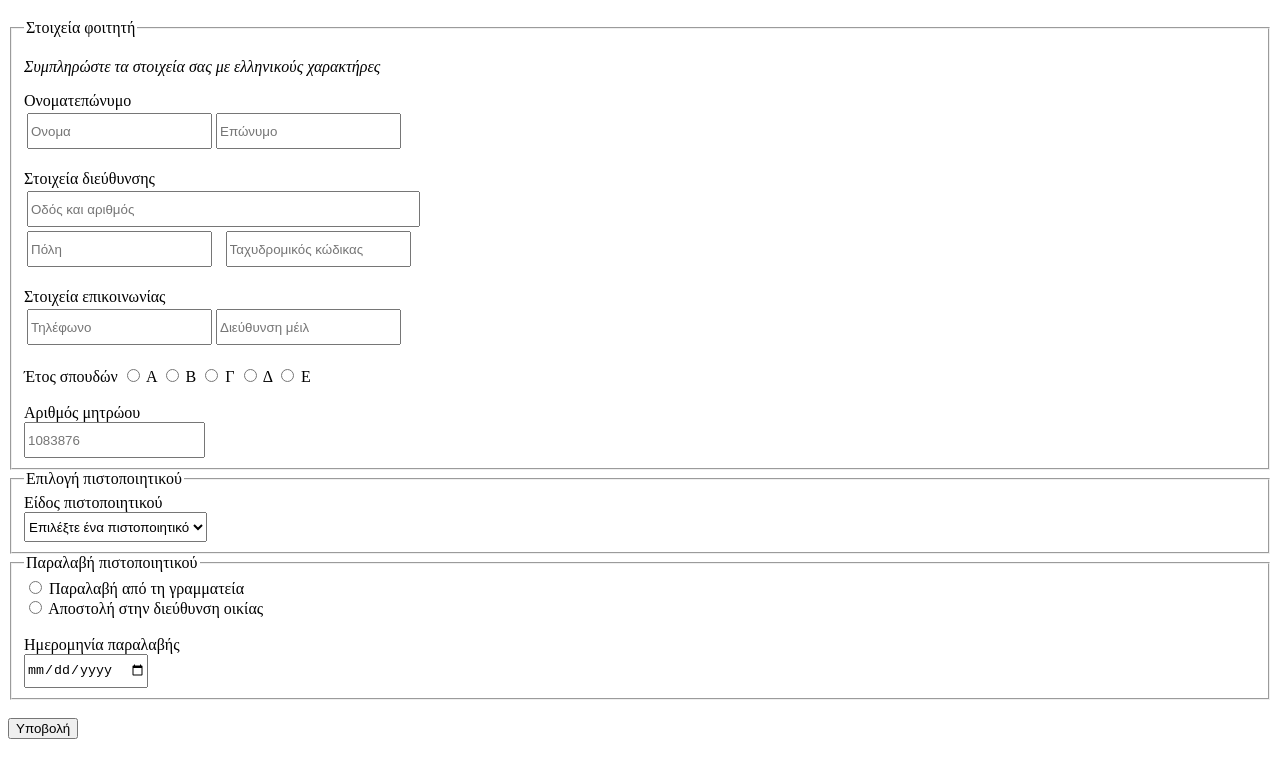
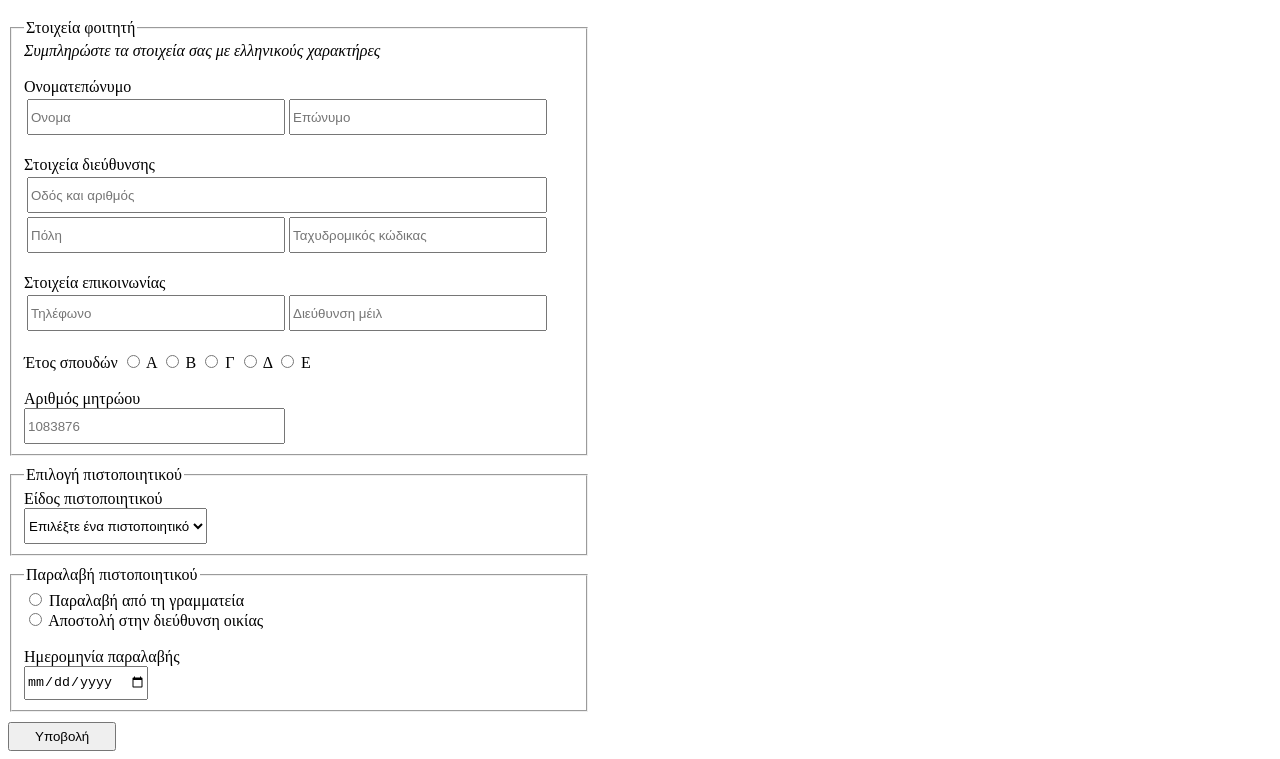
Before and after one commit to MrRodgee/Web-Programming-Lab, a plain HTML site: page lab2-2.html in a window 1280 px wide. Shown: the part 61-820 px from the top of the page. Drawn offline with Linux system fonts and the light colour scheme.

Commit message:
Finalized Lab2-2

```diff
--- a/lab2-2.html
+++ b/lab2-2.html
@@ -1,32 +1,44 @@
 <!DOCTYPE html>
 <html>
     <head>
-    <title>User Information Form</title>
+        <title>Lab2-2</title>
+        <style>
+            input[type="text"], input[type="tel"], input[type="email"], input[type="number"] {
+                height: 30px;
+                width: 250px;
+            }
 
-    <style>
-
-        input[type="text"], input[type="tel"], input[type="email"], input[type="number"], input[type="date"], select {
+            input[type="date"] {
                 height: 30px;
             }
 
-        #am {
-            width: 173px;
+            #address {
+                width: 512px;
             }
 
+            #am {
+                width: 253px;
+            }
 
+            select {
+                height: 36px;
+            }
 
+            fieldset {
+                width: 550px;
+                margin-bottom: 10px;
+            }
         </style>
+    </head>
 
-</head>
     <body>
         <h1>Αίτηση έκδοσης πιστοποιητικού</h1>
 
             <form>
-
                 <fieldset>
                     <legend>Στοιχεία φοιτητή</legend>
-
-                    <p><em>Συμπληρώστε τα στοιχεία σας με ελληνικούς χαρακτήρες</em></p>
+                        <label><em>Συμπληρώστε τα στοιχεία σας με ελληνικούς χαρακτήρες</em></label>
+                        <br><br>
 
                         <label for="name">Ονοματεπώνυμο</label>
                         <table>
@@ -39,7 +51,7 @@
                         <label for="address">Στοιχεία διεύθυνσης</label>
                         <table>
                             <tr>
-                            <td colspan="2"><input type="text" id="address" name="address" placeholder="Οδός και αριθμός" size="46" required></td>
+                                <td colspan="2"><input type="text" id="address" name="address" placeholder="Οδός και αριθμός" required></td>
                             </tr>
                             <tr>
                                 <td><input type="text" id="city" name="city" placeholder="Πόλη" required></td>
@@ -50,26 +62,26 @@
                         <label for="phone">Στοιχεία επικοινωνίας</label>
                         <table>
                             <tr>
-                            <td><input type="tel" id="phone" name="phone" placeholder="Τηλέφωνο" required></td>
+                                <td><input type="tel" id="phone" name="phone" placeholder="Τηλέφωνο" pattern="[0-9]{10}" required></td>
                                 <td><input type="text" id="email" name="email" placeholder="Διεύθυνση μέιλ" required></td>
                             </tr>
                         </table><br>
 
                         <label>Έτος σπουδών</label>
 
-                    <input type="radio" id="yearOfStudy1" name="yearOfStudy" required>
+                        <input type="radio" id="yearOfStudy1" name="yearOfStudy" value="Α" required>
                         <label for="yearOfStudy1">Α</label>
 
-                    <input type="radio" id="yearOfStudy2" name="yearOfStudy" required>
+                        <input type="radio" id="yearOfStudy2" name="yearOfStudy" value="Β" required>
                         <label for="yearOfStudy2">Β</label>
 
-                    <input type="radio" id="yearOfStudy3" name="yearOfStudy" required>
+                        <input type="radio" id="yearOfStudy3" name="yearOfStudy" value="Γ" required>
                         <label for="yearOfStudy3">Γ</label>
 
-                    <input type="radio" id="yearOfStudy4" name="yearOfStudy" required>
+                        <input type="radio" id="yearOfStudy4" name="yearOfStudy" value="Δ" required>
                         <label for="yearOfStudy4">Δ</label>
 
-                    <input type="radio" id="yearOfStudy5" name="yearOfStudy" required>
+                        <input type="radio" id="yearOfStudy5" name="yearOfStudy" value="Ε" required>
                         <label for="yearOfStudy5">Ε</label>
                         <br><br>
 
@@ -84,9 +96,9 @@
                         <label for="certificate">Είδος πιστοποιητικού</label><br>
                         <select id="certificate" name="certificate" required>
                             <option value="">Επιλέξτε ένα πιστοποιητικό</option>
-                        <option value="certificate1">Πιστοποιητικό 1</option>
-                        <option value="certificate2">Πιστοποιητικό 2</option>
-                        <option value="certificate3">Πιστοποιητικό 3</option>
+                            <option value="study-certificate">Βεβαίωση σπουδών</option>
+                            <option value="student-card">Φωτοτυπία καρτέλας</option>
+                            <option value="transcript">Αναλυτική βαθμολογία</option>
                         </select>
 
                 </fieldset>
@@ -94,26 +106,22 @@
                 <fieldset>
                     <legend>Παραλαβή πιστοποιητικού</legend>
 
-                    <input type="radio" id="takeAway" name="takeAway" required>
-                    <label for="takeAway">Παραλαβή από τη γραμματεία</label><br>
-                    <input type="radio" id="houseDelivery" name="houseDelivery" required>
+                        <input type="radio" id="takeAway" name="certificateReceipt" required>
+                        <label for="takeAway">Παραλαβή από τη γραμματεία</label>
+                        <br>
+
+                        <input type="radio" id="houseDelivery" name="certificateReceipt" required>
                         <label for="houseDelivery">Αποστολή στην διεύθυνση οικίας</label>
                         <br><br>
 
                         <label for="date">Ημερομηνία παραλαβής</label><br>
                         <input type="date" id="date" name="date" required>
 
-
                 </fieldset>
 
-            <br>
-            <input type="submit" value="Υποβολή">
+                <input type="submit" value="Υποβολή" style="padding: 5px 25px;">
 
             </form>
 
-
-
-
-
     </body>
 </html>
```
Lines whose indentation alone changed are shown as unchanged.
